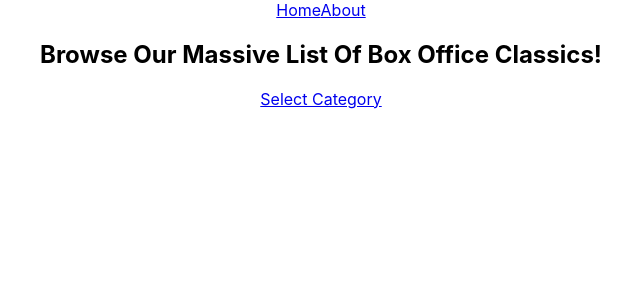
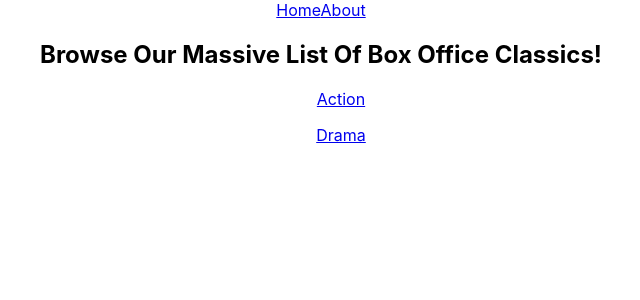
Before and after one commit to dctalk1234/trailer-tracker-frontend, a React (Create React App) app in the folder trailertracker/: page / in a window 1280 px wide. Shown: the top 300 px of the page, without its empty margins (319-959 px from the left). Built offline with nearby package versions, Linux system fonts and the light colour scheme.

Commit message:
reorganized categories

```diff
--- a/trailertracker/src/CategoryList.js
+++ b/trailertracker/src/CategoryList.js
@@ -2,7 +2,6 @@ import React, { Component } from "react";
 import { Link } from "react-router-dom";
 import OneCategory from "./OneCategory";
 import catList from "./categoryData.json";
-
 
 class CategoryList extends Component {
   constructor() {
@@ -13,14 +12,15 @@ class CategoryList extends Component {
     let movieCats = catList.map(item => {
       return (
         <div key={item.genre}>
-          <h2>Browse Our Massive List Of Box Office Classics!</h2>
-          <p>
-            <Link to={"/category" + item.title}>Select Category</Link>
-          </p>
+          <ul>
+            <a href={`/category/${item.title}`}>{item.title}</a>
+          </ul>
         </div>
       );
     });
-    return <div>{movieCats}</div>;
+    return <div>
+     <h2>Browse Our Massive List Of Box Office Classics!</h2>
+    {movieCats}</div>;
   }
 }
 
--- a/trailertracker/src/categoryData.json
+++ b/trailertracker/src/categoryData.json
@@ -18,5 +18,24 @@
 				"releaseYear": 2015
 			}
 		]
+    },
+    {
+		"title": "Drama",
+		"movies": [
+			{
+				"title": "V For Vendetta",
+				"trailer": "https://www.youtube.com/watch?v=lSA7mAHolAw",
+				"genre": ["Action", "Drama", "SciFi"],
+				"poster": "https://www.imdb.com/title/tt0434409/mediaviewer/rm2227779328",
+				"releaseYear": 2005
+			},
+			{
+				"title": "American Sniper",
+				"trailer": "https://www.youtube.com/watch?v=5bP1f_1o-zo",
+				"genre": ["Action", "Biography", "Drama"],
+				"poster": "https://images-na.ssl-images-amazon.com/images/I/41kcZZlsC2L._AC_.jpg",
+				"releaseYear": 2015
+			}
+		]
 	}
 ]
```
